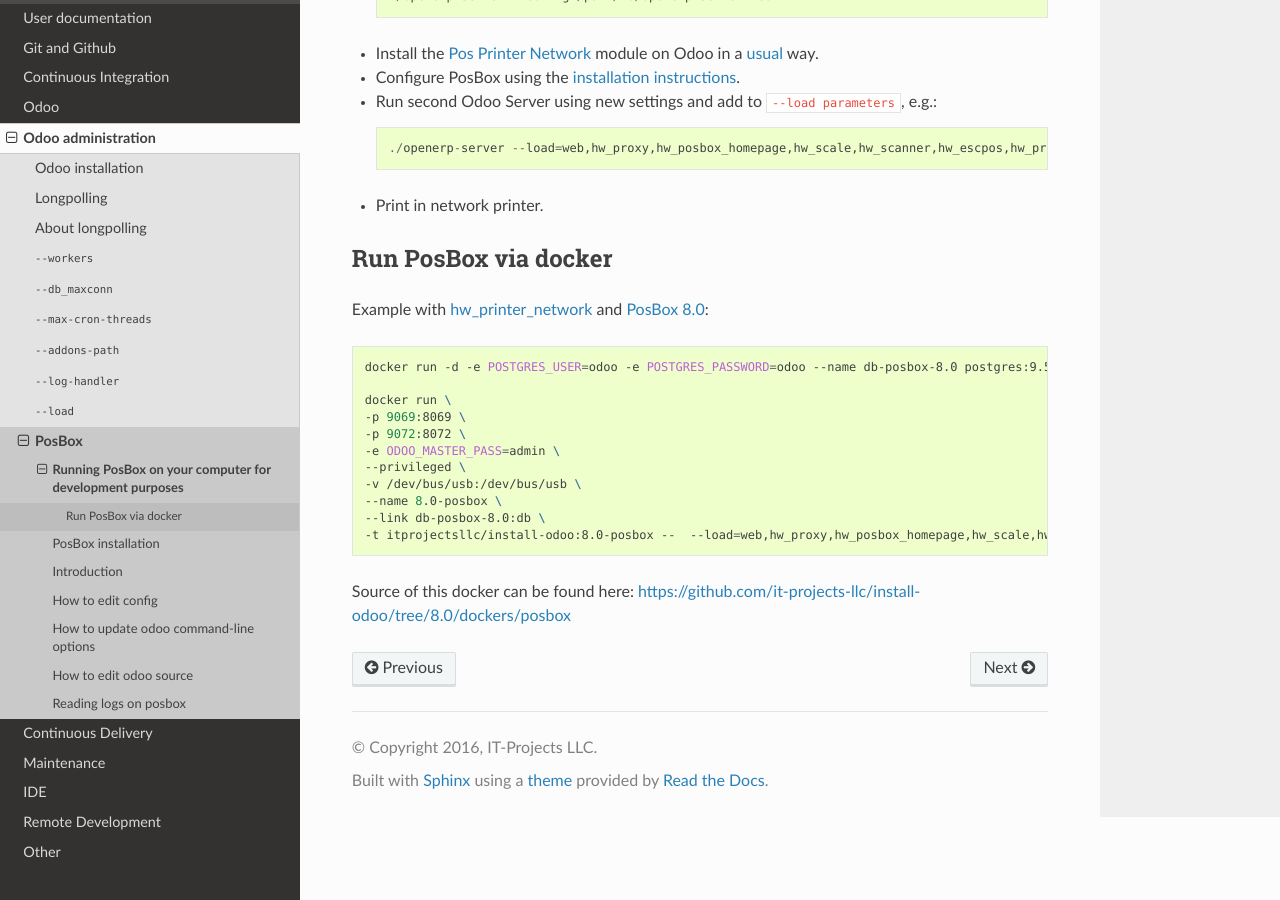
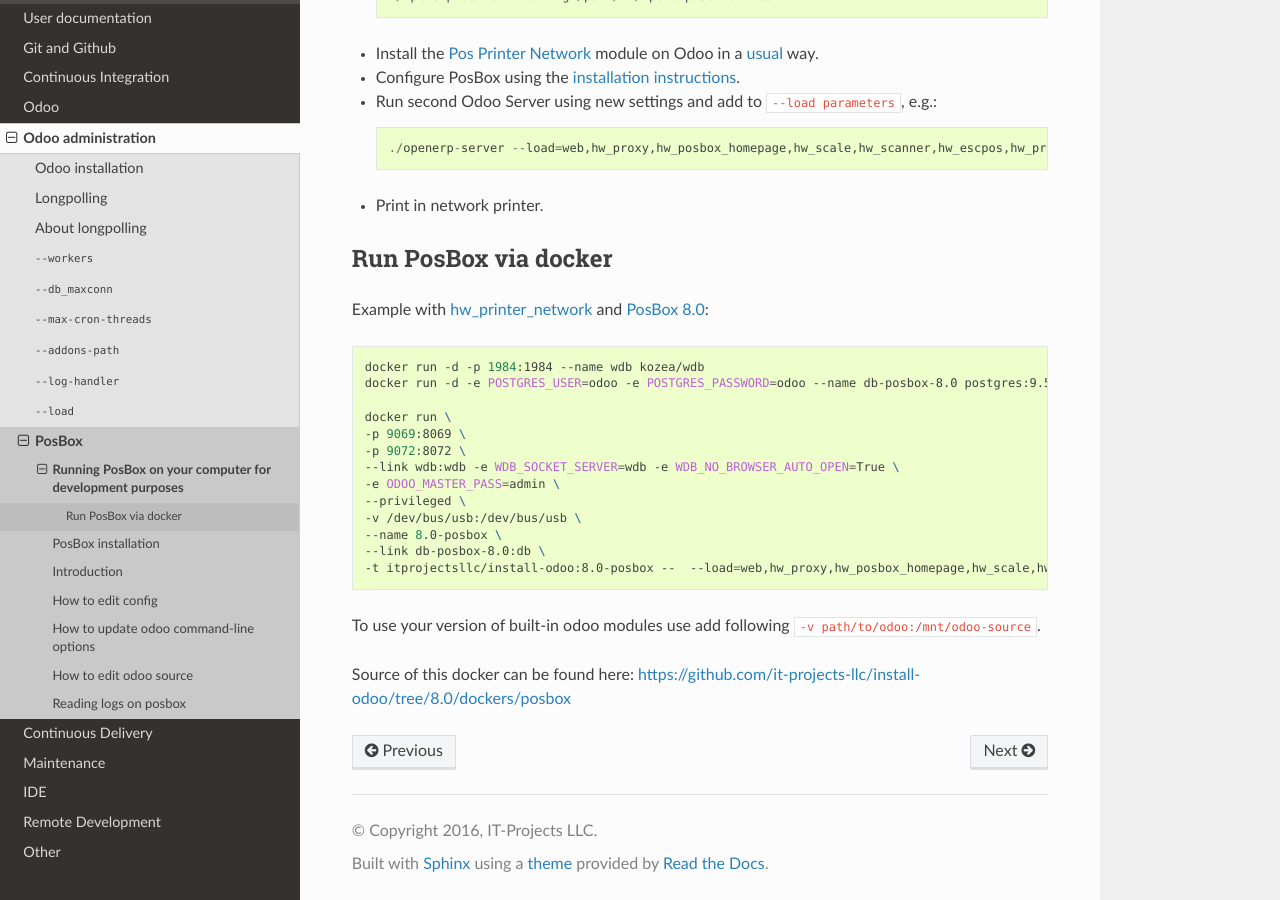
Before and after one commit to itpp-labs/odoo-development, a Sphinx documentation site: the page built from docs/admin/posbox/posbox-emulation.rst, in a window 1280 px wide and 900 px high, scrolled down 765 px. Built offline with Sphinx 7.4.7 and the Read the Docs theme 2.0.0, drawn with Linux system fonts in a browser that asks for light colours.

Commit message:
Support wdb debugger + note about modified odoo source

```diff
--- a/docs/admin/posbox/posbox-emulation.rst
+++ b/docs/admin/posbox/posbox-emulation.rst
@@ -37,11 +37,13 @@
 
 .. code-block:: sh
 
+    docker run -d -p 1984:1984 --name wdb kozea/wdb
     docker run -d -e POSTGRES_USER=odoo -e POSTGRES_PASSWORD=odoo --name db-posbox-8.0 postgres:9.5
 
     docker run \
     -p 9069:8069 \
     -p 9072:8072 \
+    --link wdb:wdb -e WDB_SOCKET_SERVER=wdb -e WDB_NO_BROWSER_AUTO_OPEN=True \
     -e ODOO_MASTER_PASS=admin \
     --privileged \
     -v /dev/bus/usb:/dev/bus/usb \
@@ -49,4 +51,6 @@
     --link db-posbox-8.0:db \
     -t itprojectsllc/install-odoo:8.0-posbox --  --load=web,hw_proxy,hw_posbox_homepage,hw_scale,hw_scanner,hw_escpos,hw_printer_network
 
+To use your version of built-in odoo modules use add following ``-v path/to/odoo:/mnt/odoo-source``.
+
 Source of this docker can be found here: https://github.com/it-projects-llc/install-odoo/tree/8.0/dockers/posbox
```
